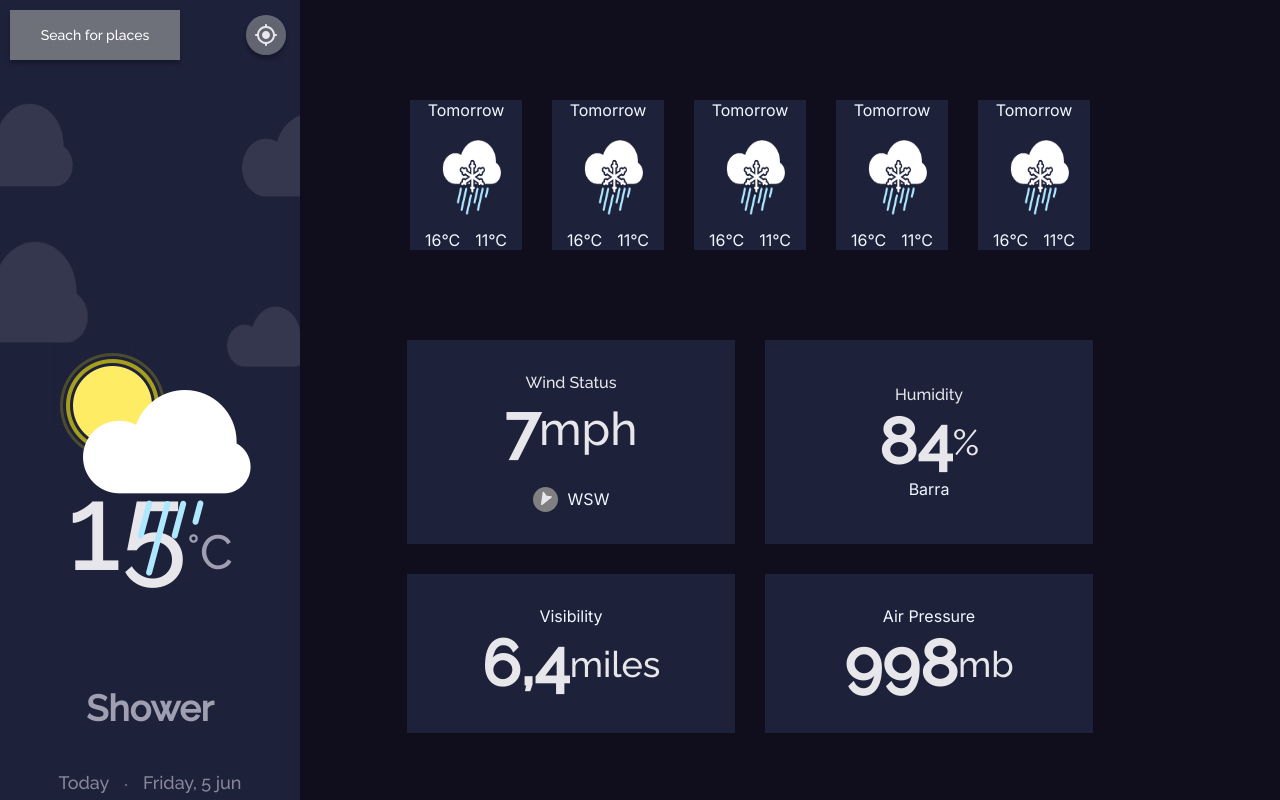
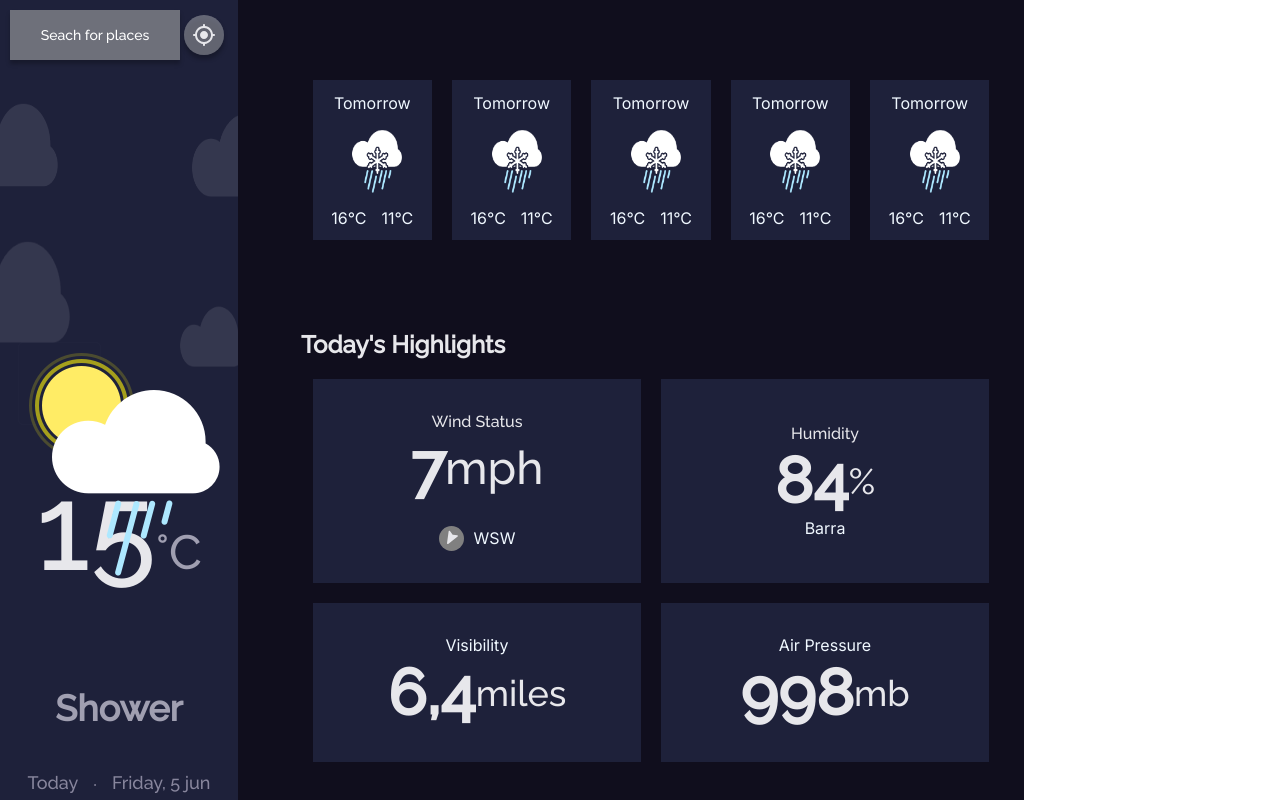
Before and after one commit to MoraxAlejo/ProyectoFinalLvl2, a Next.js app: page / in a window 1280 px wide. Shown: the top 800 px of the page. Built offline with nearby package versions, Linux system fonts and the light colour scheme.

Commit message:
Cuarto Commit

```diff
--- a/componentes/Cards/Card.js
+++ b/componentes/Cards/Card.js
@@ -2,6 +2,7 @@
 
 export const Card = () => {
   return (
+
     <div className="container-smallcards">
     <p>Tomorrow</p>
     <div className="contenedor-snow"> </div>
@@ -10,5 +11,6 @@ export const Card = () => {
       <p>11°C</p>
     </div>
     </div>
+
   )
 }
--- a/componentes/Cards/Cards.css
+++ b/componentes/Cards/Cards.css
@@ -1,16 +1,28 @@
- @media screen and (min-width:1024px){
 
-   .small-cards {
-    padding-left: 100px;
+
+ .small-cards {
     max-width: 800px;
     height: 400px;
     display: flex;
     justify-content: center;
     align-items: center;
     flex-wrap: wrap;
-    gap: 30px;
-    padding-top: 100px;
+    gap: 20px;
+    padding-top: 40px;
    }
+
+   .text-cards {
+    padding-top: 30px;
+    width: 300px;
+    color: #E7E7EB;
+    font-family: Raleway;
+    font-size: 24px;
+    font-style: normal;
+    font-weight: 700;
+    line-height: normal;
+   }
+
+
 
     .container-smallcards{
         display: flex;
@@ -18,13 +30,14 @@
         align-items: center;
         flex-direction: column;
         background-color: #1E213A;
-        width: 16%;
+        width: 36%;
         height: 50%;
     }
 
+
     .contenedor-snow {
-        width: 70px;
-        height: 100px;
+        width: 60px;
+        height: 80px;
         background-image: url(/snow.png);
         background-size: 100% 100%;
         background-position: center center;
@@ -103,7 +116,7 @@
 
 
     .contenedor-medium {
-        padding-top: 60px;
+        padding-top: 0px;
     }
 
     .medium-small-cards {
@@ -183,7 +196,7 @@
     }
 
     .contenedor-medium-2 {
-        padding-top: 60px;
+        padding-top: 0px;
     }
 
     .medium-cards-2 {
@@ -232,4 +245,41 @@
         line-height: normal;
     }
 
- }
+
+
+    @media screen and (min-width:1024px){
+        .padre {
+          display: flex;
+          background-color:  #100E1D ;
+          height: auto;
+          max-width: 1024px;
+        }
+
+        .bigcard {
+          width: 300px;
+        }
+
+        .container-smallcards{
+            display: flex;
+            justify-content: center;
+            align-items: center;
+            flex-direction: column;
+            background-color: #1E213A;
+            width: 16%;
+            height: 50%;
+        }
+
+        .text-cards {
+            padding-top: 70px;
+            width: 700px;
+
+           }
+
+           .small-cards {
+            padding-top: 80px;
+            padding-left: 40px;
+           }
+
+
+
+      }
--- a/componentes/Cards/Cards.js
+++ b/componentes/Cards/Cards.js
@@ -5,6 +5,7 @@ import { MediaCardSmall } from "./MediaCardSmall"
 import { MediumCard } from "./MediumCard"
 
 export const Cards = () => {
+  const text = "Today's Highlights"
   return (
 <>
 <div className="small-cards">
@@ -13,6 +14,8 @@ export const Cards = () => {
     <Card />
     <Card />
     <Card />
+
+    <p className="text-cards">{text}</p>
    <MediumCard />
   <MediaCardSmall />
 
--- a/src/app/globals.css
+++ b/src/app/globals.css
@@ -9,6 +9,8 @@
 
 .padre {
   background-color: #100E1D;
+  max-width: 375px;
+  height: 450vh;
 }
 
 
@@ -190,10 +192,10 @@ line-height: normal;
 
 
 
-
 @media screen and (min-width:1024px){
   .padre {
     display: flex;
+    background-color:  #100E1D ;
 
   }
 
--- a/src/app/page.js
+++ b/src/app/page.js
@@ -5,7 +5,6 @@ import { Icons } from "../../componentes/Icons"
 export default function Home() {
   return (
     <div className='padre'>
-
       <BigCard />
       <Cards  />
 
```
